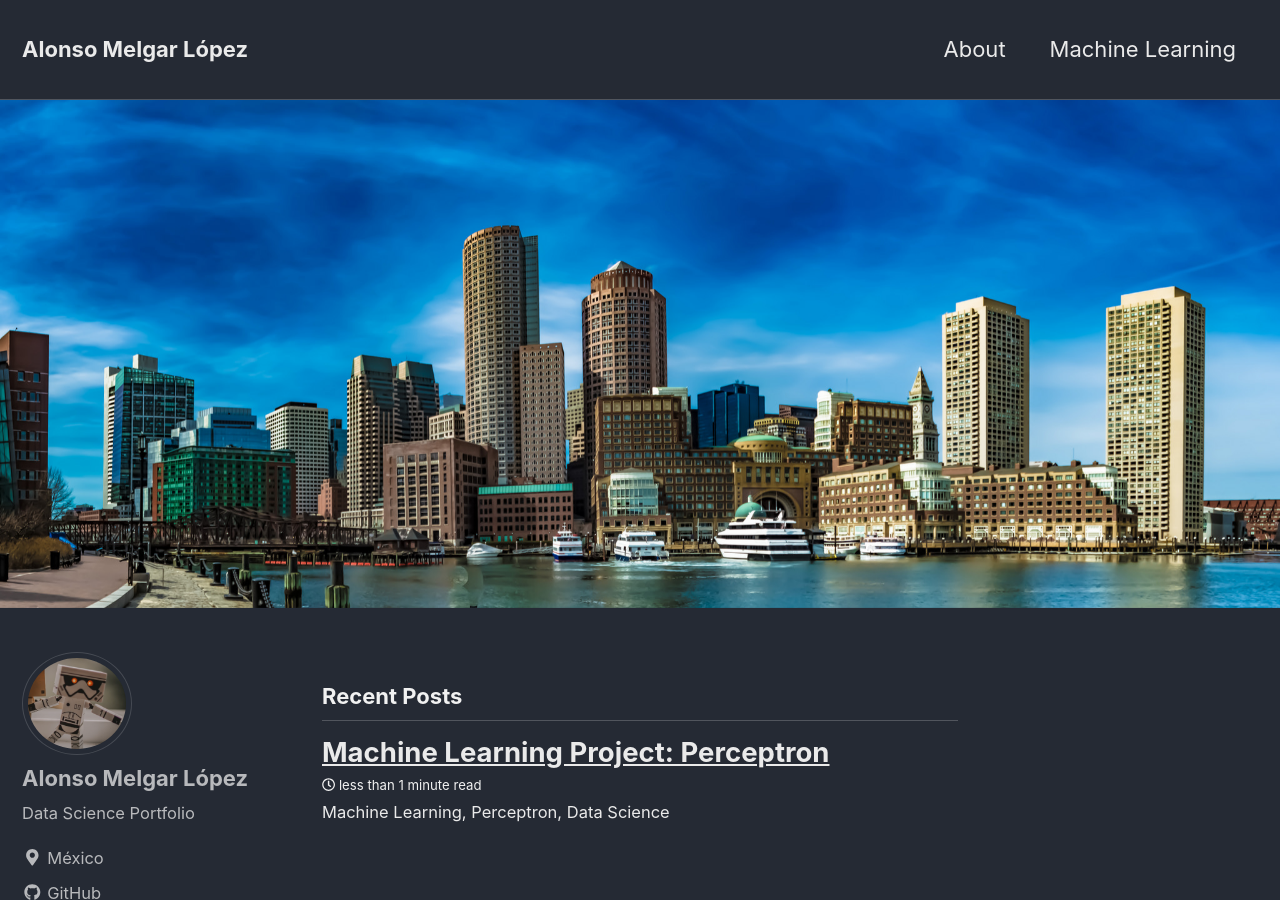
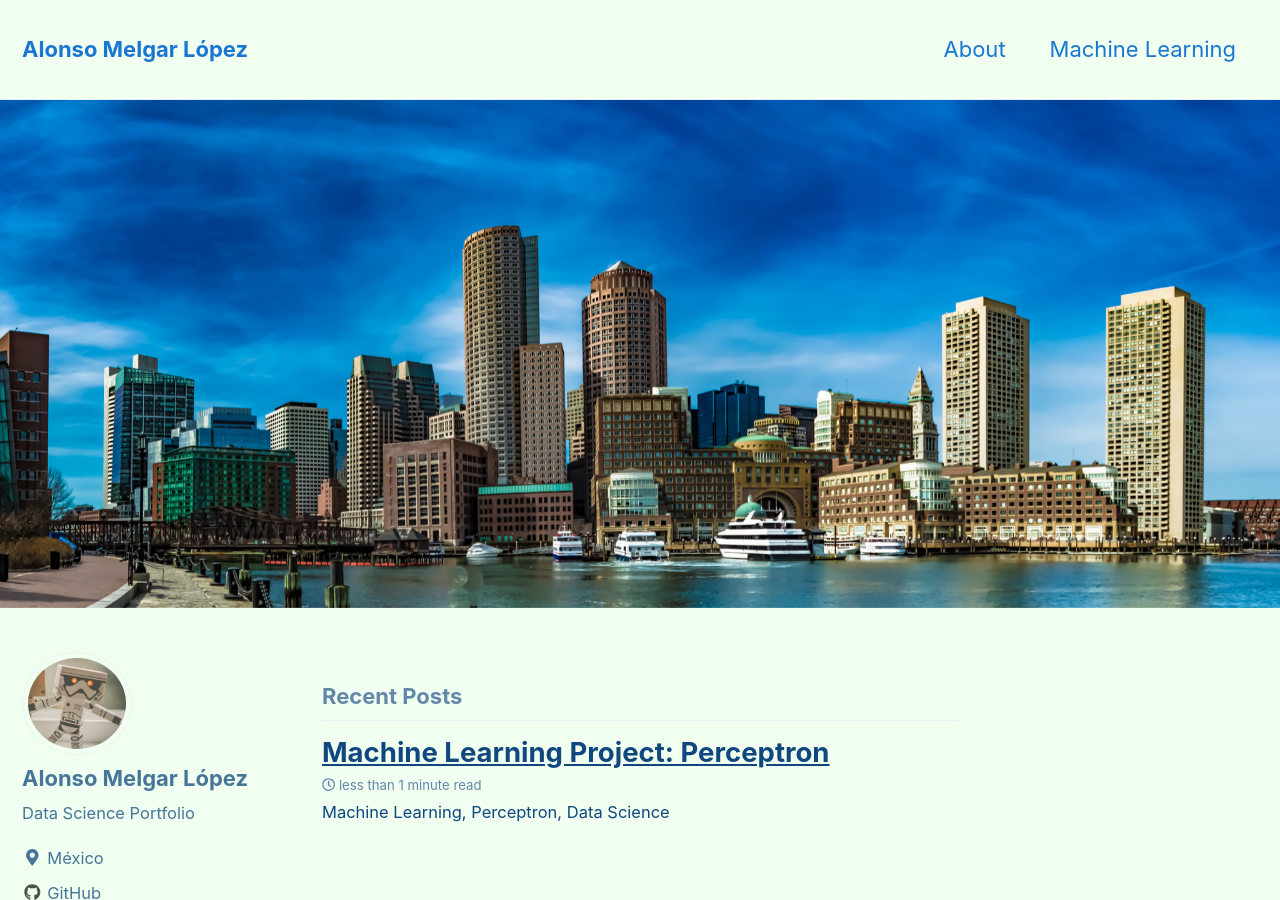
Before and after one commit to alonmar/alonmar.github.io, a Jekyll site: the page built from index.html, in a window 1280 px wide and 900 px high. Built offline with Jekyll 4.4.1, drawn with Linux system fonts in a browser that asks for light colours; nearby versions of some CDN libraries; the list of posts is cut into pages by our own code.

```diff
--- a/_config.yml
+++ b/_config.yml
@@ -5,7 +5,7 @@
 # For technical reasons, this file is *NOT* reloaded automatically when you use
 # `jekyll serve`. If you change this file, please restart the server process.
 
-minimal_mistakes_skin    : "dark" # "air", "aqua", "contrast", "dark", "dirt", "neon", "mint", "plum", "sunrise"
+minimal_mistakes_skin    : "aqua" # "air", "aqua", "contrast", "dark", "dirt", "neon", "mint", "plum", "sunrise"
 
 # Site Settings
 locale                   : "en-US"
```
